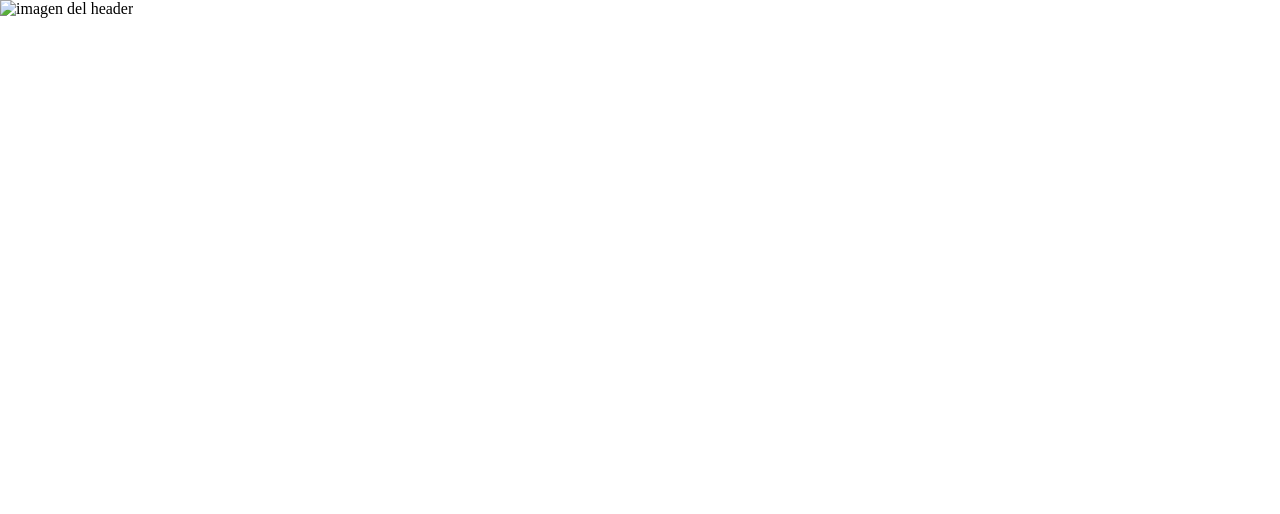
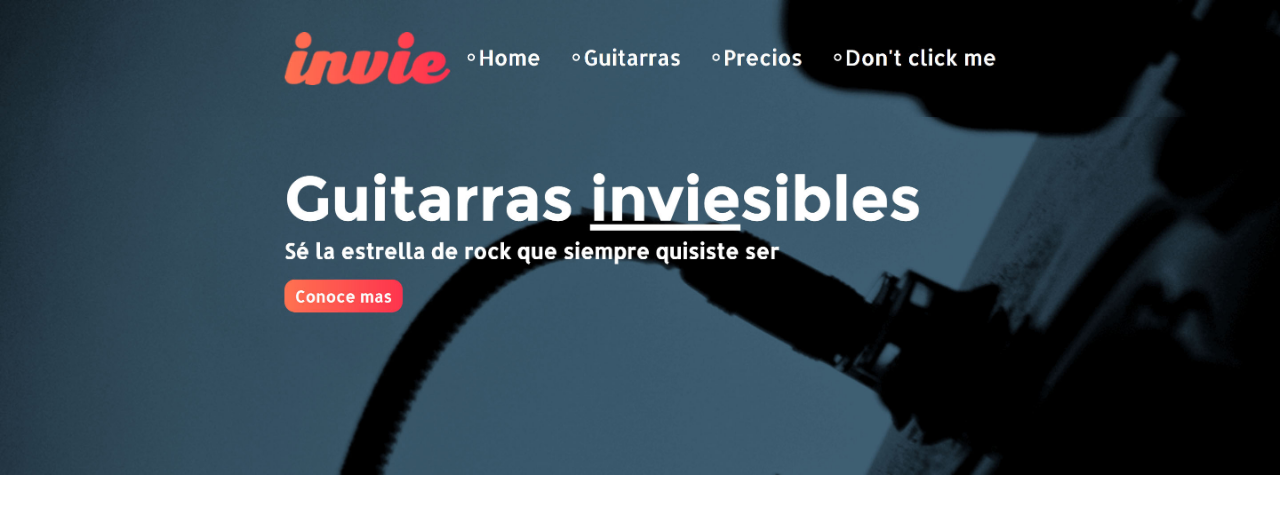
Before and after one commit to jarapte777/Invie-github, a plain HTML site: page index.html in a window 1280 px wide. Drawn offline with Linux system fonts and the light colour scheme.

Commit message:
agregando el hero

```diff
--- a/index.html
+++ b/index.html
@@ -17,8 +17,7 @@
     </style>
 </head>
 <body>
-    <header>
-        <img src="../invie/images/header.jpg" alt="imagen del header">
-    </header>
+    <img src="images/header.jpg" alt="imagen del header">
+    <img src="images/hero.jpg" alt="imagen del hero">
 </body>
 </html>
```
